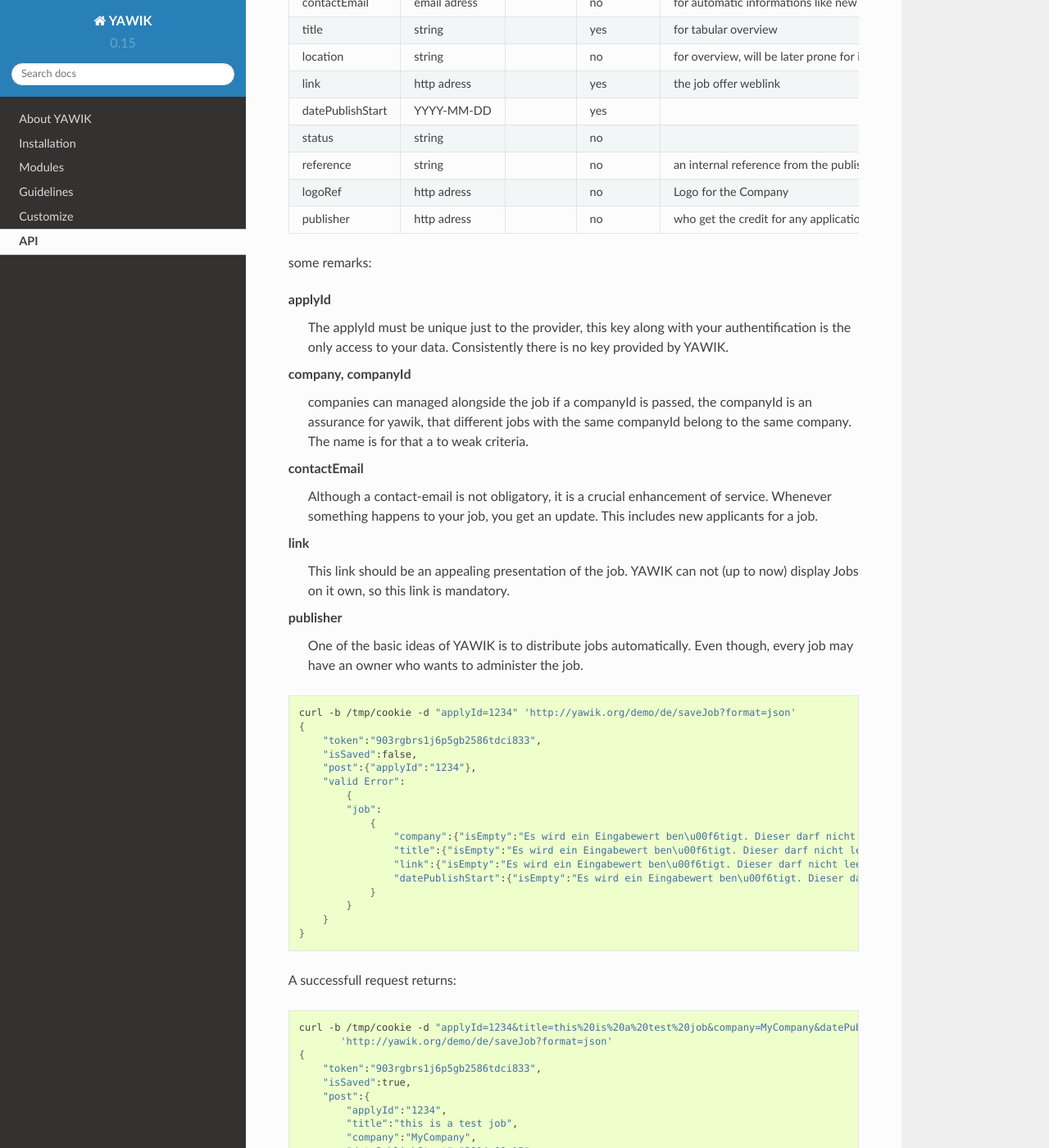
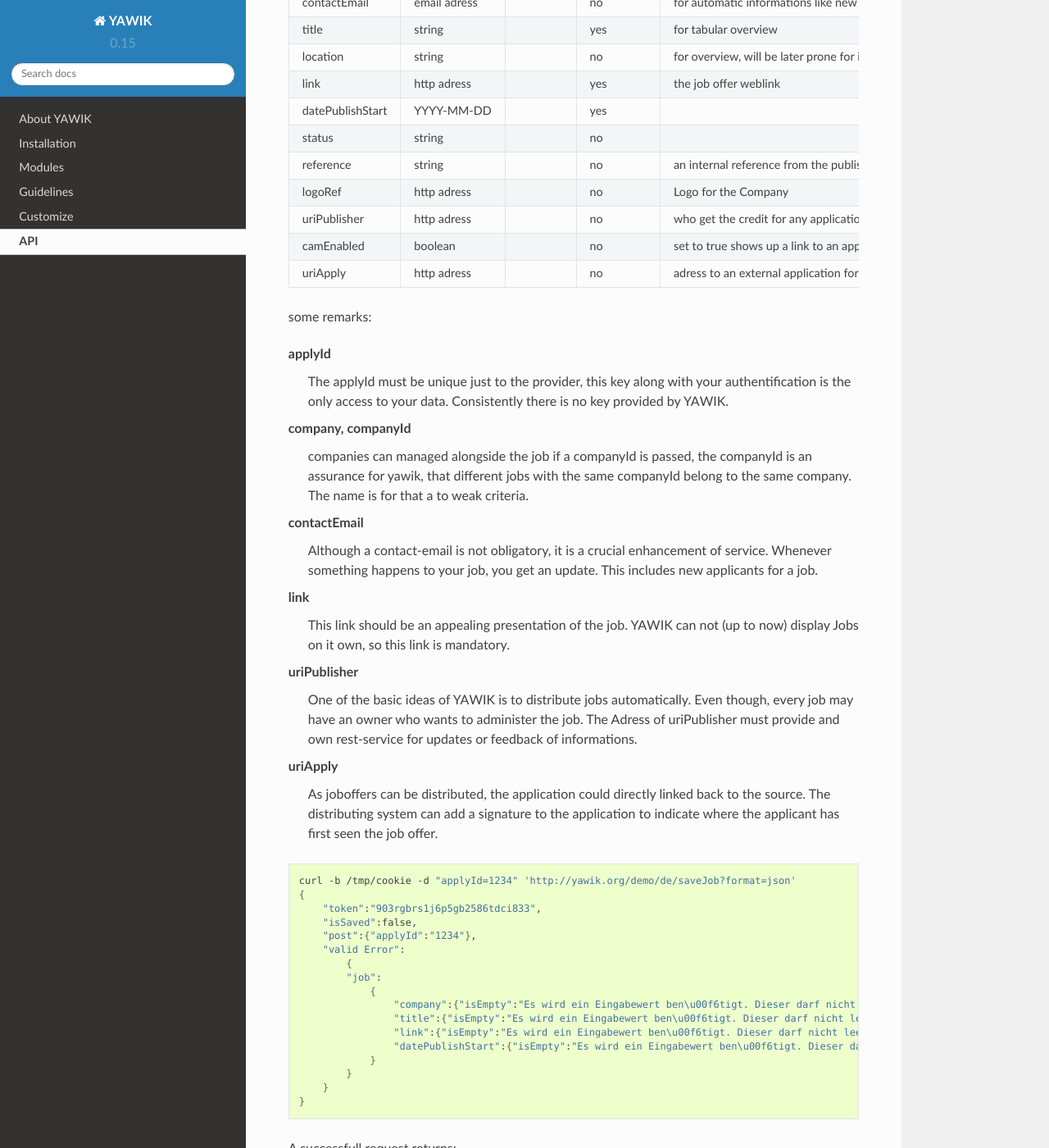
Before and after one commit to cross-solution/YawikDocs, a Sphinx documentation site: the page built from source/api.rst, in a window 1280 px wide and 1400 px high, scrolled down 1497 px. Shown: the whole window at 82% size. Built offline with Sphinx 7.4.7 and the Read the Docs theme 2.0.0, drawn with Linux system fonts in a browser that asks for light colours; comment, search, counter and statistics services are not loaded.

Commit message:
(#5464) applyUri uriPublisher camEnabled beschrieben

```diff
--- a/source/api.rst
+++ b/source/api.rst
@@ -85,7 +85,11 @@ These parameters are available or must be set to transmit a job:
 +-----------------+-------------------------+---------+----------+---------------------------------------------------------------------------+
 |logoRef          |http adress              |         |no        |Logo for the Company                                                       |
 +-----------------+-------------------------+---------+----------+---------------------------------------------------------------------------+
-|publisher        |http adress              |         |no        |who get the credit for any application                                     |
+|uriPublisher     |http adress              |         |no        |who get the credit for any application                                     |
++-----------------+-------------------------+---------+----------+---------------------------------------------------------------------------+
+|camEnabled       |boolean                  |         |no        |set to true shows up a link to an application form                         |
++-----------------+-------------------------+---------+----------+---------------------------------------------------------------------------+
+|uriApply         |http adress              |         |no        |adress to an external application form                                     |
 +-----------------+-------------------------+---------+----------+---------------------------------------------------------------------------+
 
 some remarks:
@@ -105,9 +109,13 @@ contactEmail
 link
     This link should be an appealing presentation of the job. YAWIK can not (up to now) display Jobs on it own, so this link is mandatory.
 
-publisher
+uriPublisher
     One of the basic ideas of YAWIK is to distribute jobs automatically. Even though, every job may have an owner who wants to administer the job.
+    The Adress of uriPublisher must provide and own rest-service for updates or feedback of informations.
 
+uriApply
+    As joboffers can be distributed, the application could directly linked back to the source.
+    The distributing system can add a signature to the application to indicate where the applicant has first seen the job offer.
 
 .. code-block:: sh
 
```
